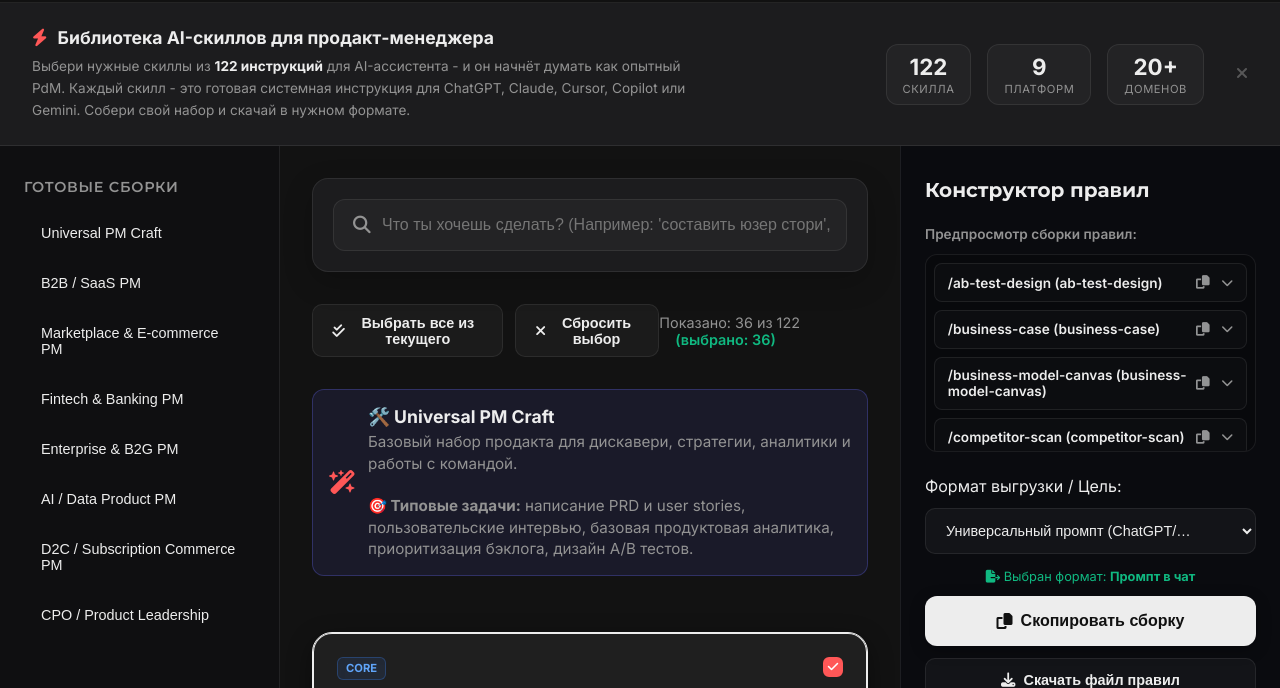
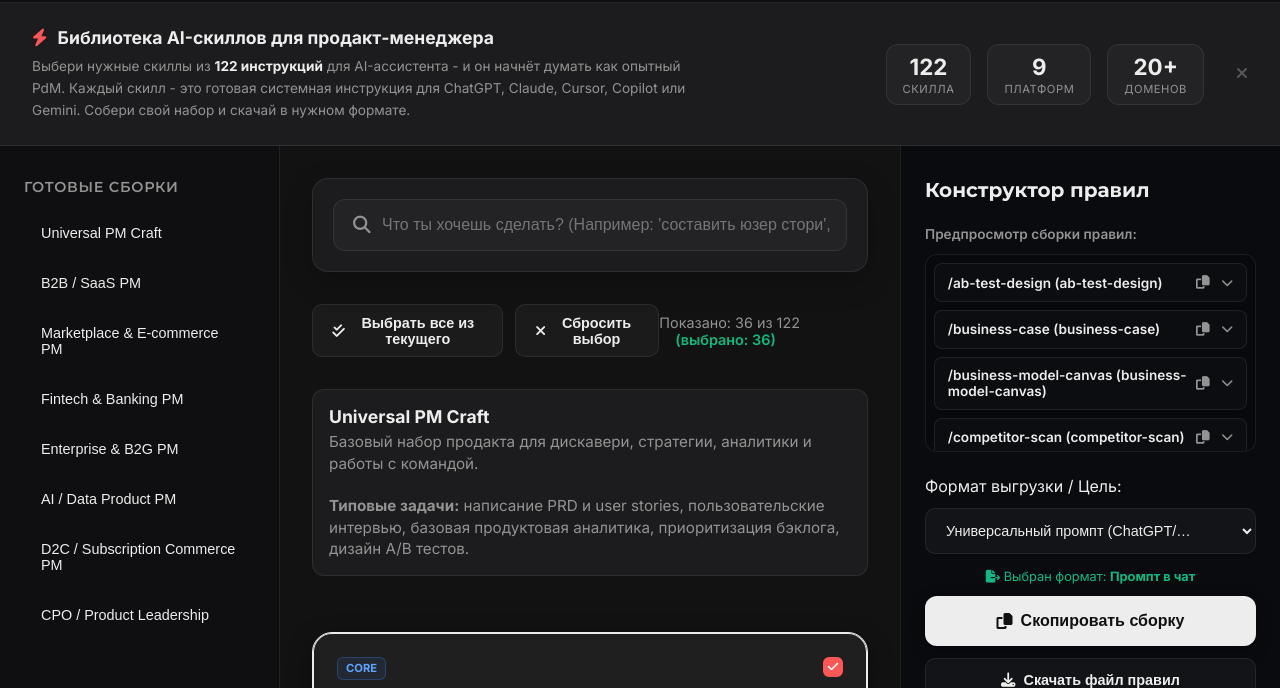
Before and after one commit to Anton-Creates/pdm-skills-builder, a plain HTML site: page index.html in a window 1280 px wide. Both pictures are taken after a click on the button "Universal PM Craft". Shown: the part 75-763 px from the top of the page. Drawn offline with nearby package versions, Linux system fonts and the light colour scheme.

Commit message:
style: remove emojis and magic wand icon from combo descriptions

```diff
--- a/index.html
+++ b/index.html
@@ -1186,9 +1186,7 @@
 
             <!-- Combo description box -->
             <div id="combo-description"
-                style="display: none; background: rgba(99, 102, 241, 0.1); border: 1px solid rgba(99, 102, 241, 0.3); border-radius: 12px; padding: 16px; margin-bottom: 24px; color: var(--text-primary); align-items: center; gap: 12px;">
-                <div style="font-size: 1.5rem; color: var(--accent); flex-shrink: 0;"><i
-                        class="fa-solid fa-wand-magic-sparkles"></i></div>
+                style="display: none; background: var(--panel-bg); border: 1px solid var(--border-color); border-radius: 12px; padding: 16px; margin-bottom: 24px; color: var(--text-primary); align-items: flex-start;">
                 <div>
                     <strong id="combo-desc-title"
                         style="display: block; font-size: 1.1rem; margin-bottom: 4px;"></strong>
@@ -1554,14 +1552,14 @@
         };
 
         const COMBO_DESCRIPTIONS = {
-            "1": { title: "🛠️ Universal PM Craft", desc: "Базовый набор продакта для дискавери, стратегии, аналитики и работы с командой.<br><br><b>🎯 Типовые задачи:</b> написание PRD и user stories, пользовательские интервью, базовая продуктовая аналитика, приоритизация бэклога, дизайн A/B тестов." },
-            "2": { title: "📈 B2B / SaaS PM", desc: "Сборка для B2B SaaS продуктов, ориентированная на метрики, рост (PLG) и продуктовую стратегию.<br><br><b>🎯 Типовые задачи:</b> улучшение воронки активации, настройка биллинга и интеграций, расчет NRR и LTV, снижение оттока (churn), проектирование Product-Led Growth." },
-            "3": { title: "🛒 Marketplace & E-commerce PM", desc: "Сборка для маркетплейсов и e-commerce: конверсии, юнит-экономика, каталог и рост.<br><br><b>🎯 Типовые задачи:</b> балансировка спроса и предложения, сходимость юнит-экономики заказа, поиск и алгоритмы ранжирования, аудит конверсии чекаута." },
-            "4": { title: "🏦 Fintech & Banking PM", desc: "Сборка для финтех-продуктов, необанков и классического банкинга: комплаенс, экономика риска, стратегия и аналитика.<br><br><b>🎯 Типовые задачи:</b> расчет кредитного риска и unit-экономики, продуктовый комплаенс (KYC/AML), безопасность, проектирование финансовых и скоринговых продуктов." },
-            "5": { title: "🏢 Enterprise & B2G PM", desc: "Сборка для B2B Enterprise и гос.сектора: интранет, внедрение, тендеры и внутренние продукты.<br><br><b>🎯 Типовые задачи:</b> работа с длинными циклами продаж, планирование внедрения (rollout), ответы на RFP/RFI, развитие внутренних инструментов и порталов, контроль SLA." },
-            "6": { title: "🧠 AI / Data Product PM", desc: "Сборка для продуктов на базе AI и данных: LLM спецификации, API, платформы и метрики качества.<br><br><b>🎯 Типовые задачи:</b> спецификация AI-фич и промптов, дизайн датасетов (evals), снижение уровня галлюцинаций, управление дата-пайплайнами и API-платформами." },
-            "7": { title: "🥖 D2C / Subscription Commerce PM", desc: "Сборка для D2C подписок: экономика коробки, ретеншн, рост и физическая доставка.<br><br><b>🎯 Типовые задачи:</b> расчет экономики коробки (box economics), реферальные механики, удержание и возврат подписчиков, улучшение SLA логистики и fulfillment." },
-            "8": { title: "👔 CPO / Product Leadership", desc: "Набор руководителя: портфель инициатив, защита инвестиций, product health review, P&L и стратегия.<br><br><b>🎯 Типовые задачи:</b> защита инвестиционных меморандумов и бизнес-кейсов, управление P&L, аудит здоровья портфеля продуктов, kill-or-scale решения, настройка operating model." }
+            "1": { title: "Universal PM Craft", desc: "Базовый набор продакта для дискавери, стратегии, аналитики и работы с командой.<br><br><b>Типовые задачи:</b> написание PRD и user stories, пользовательские интервью, базовая продуктовая аналитика, приоритизация бэклога, дизайн A/B тестов." },
+            "2": { title: "B2B / SaaS PM", desc: "Сборка для B2B SaaS продуктов, ориентированная на метрики, рост (PLG) и продуктовую стратегию.<br><br><b>Типовые задачи:</b> улучшение воронки активации, настройка биллинга и интеграций, расчет NRR и LTV, снижение оттока (churn), проектирование Product-Led Growth." },
+            "3": { title: "Marketplace & E-commerce PM", desc: "Сборка для маркетплейсов и e-commerce: конверсии, юнит-экономика, каталог и рост.<br><br><b>Типовые задачи:</b> балансировка спроса и предложения, сходимость юнит-экономики заказа, поиск и алгоритмы ранжирования, аудит конверсии чекаута." },
+            "4": { title: "Fintech & Banking PM", desc: "Сборка для финтех-продуктов, необанков и классического банкинга: комплаенс, экономика риска, стратегия и аналитика.<br><br><b>Типовые задачи:</b> расчет кредитного риска и unit-экономики, продуктовый комплаенс (KYC/AML), безопасность, проектирование финансовых и скоринговых продуктов." },
+            "5": { title: "Enterprise & B2G PM", desc: "Сборка для B2B Enterprise и гос.сектора: интранет, внедрение, тендеры и внутренние продукты.<br><br><b>Типовые задачи:</b> работа с длинными циклами продаж, планирование внедрения (rollout), ответы на RFP/RFI, развитие внутренних инструментов и порталов, контроль SLA." },
+            "6": { title: "AI / Data Product PM", desc: "Сборка для продуктов на базе AI и данных: LLM спецификации, API, платформы и метрики качества.<br><br><b>Типовые задачи:</b> спецификация AI-фич и промптов, дизайн датасетов (evals), снижение уровня галлюцинаций, управление дата-пайплайнами и API-платформами." },
+            "7": { title: "D2C / Subscription Commerce PM", desc: "Сборка для D2C подписок: экономика коробки, ретеншн, рост и физическая доставка.<br><br><b>Типовые задачи:</b> расчет экономики коробки (box economics), реферальные механики, удержание и возврат подписчиков, улучшение SLA логистики и fulfillment." },
+            "8": { title: "CPO / Product Leadership", desc: "Набор руководителя: портфель инициатив, защита инвестиций, product health review, P&L и стратегия.<br><br><b>Типовые задачи:</b> защита инвестиционных меморандумов и бизнес-кейсов, управление P&L, аудит здоровья портфеля продуктов, kill-or-scale решения, настройка operating model." }
         };
 
         // Client-side local RAG search (TF similarity logic with stopword filtering & stemming)
```
